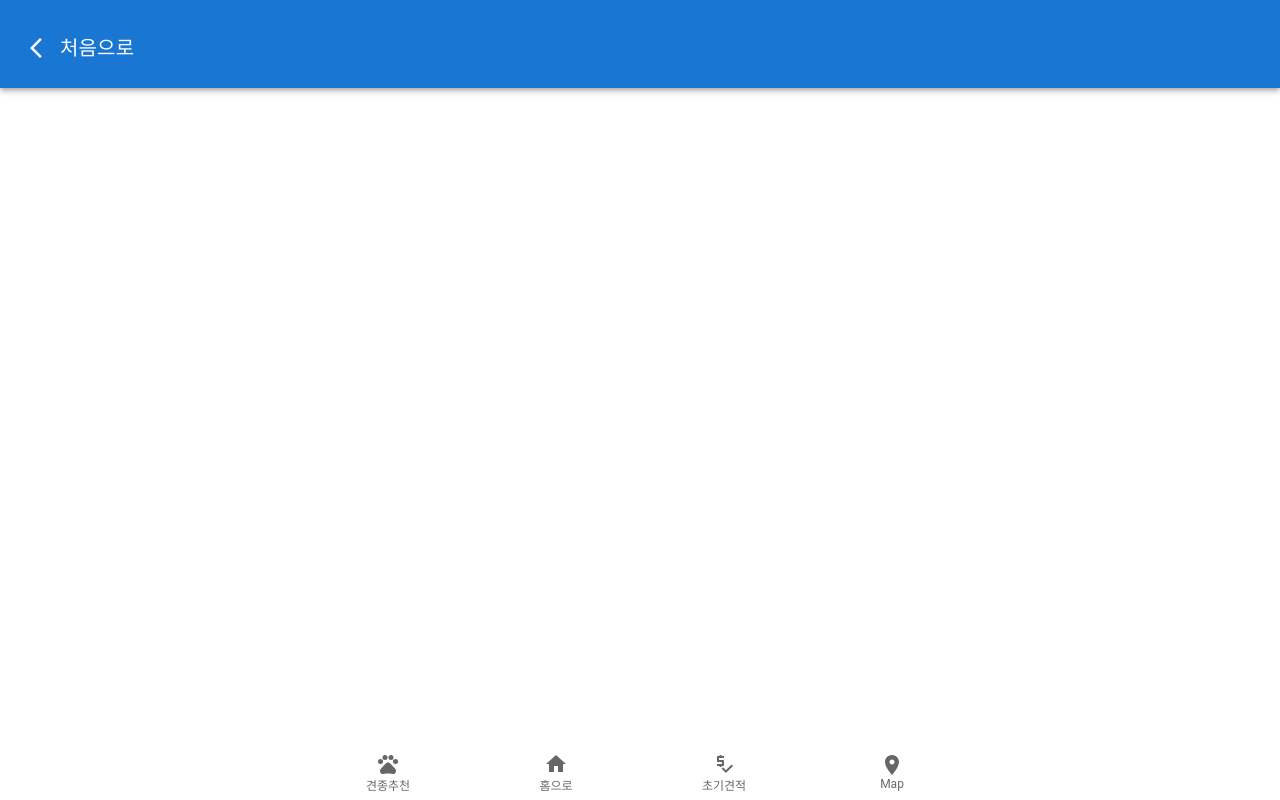
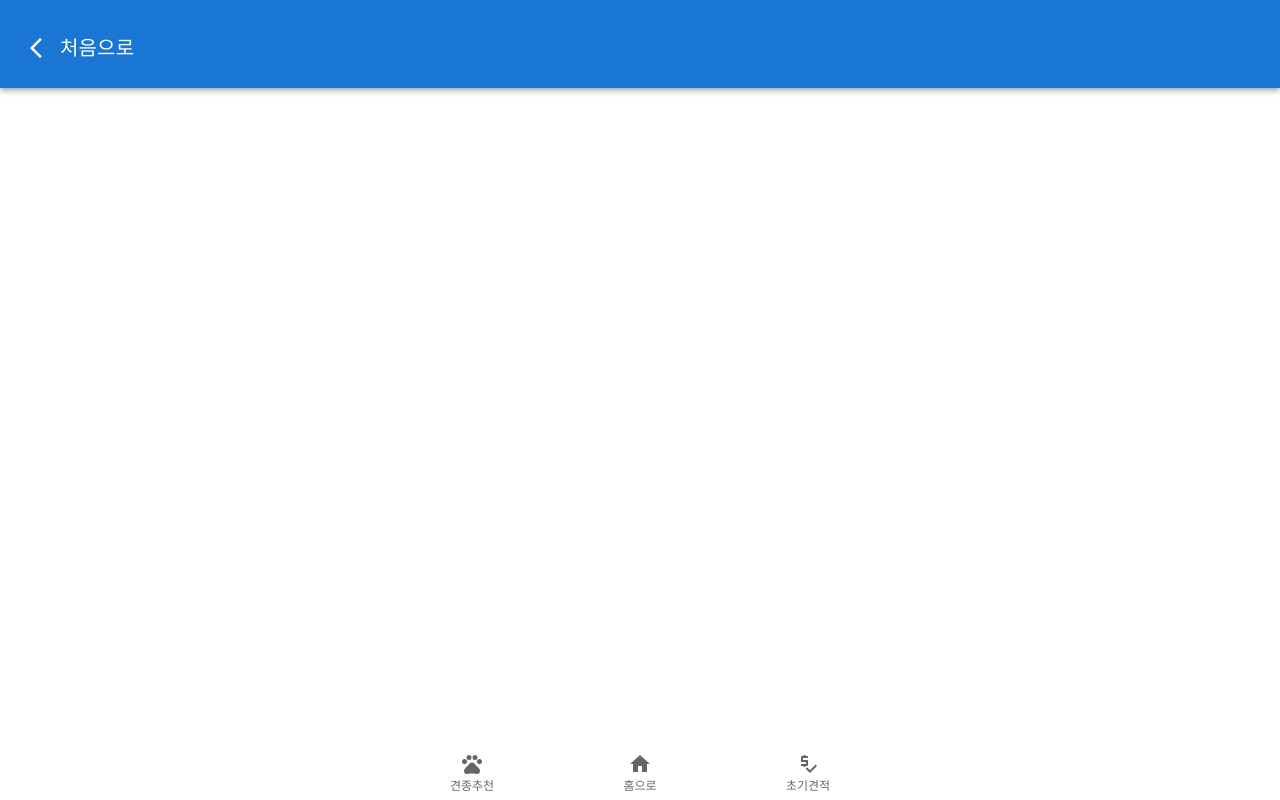
Before and after one commit to z9612/getchu, a React (Create React App) app in the folder frontend/: page /cost in a window 1280 px wide. Built offline with nearby package versions, Linux system fonts and the light colour scheme; the HTML template or start-up script is replaced by a standard one.

Commit message:
Fix : 삭제 지도버튼

```diff
--- a/frontend/src/layouts/BottomNavigationBar.js
+++ b/frontend/src/layouts/BottomNavigationBar.js
@@ -9,12 +9,11 @@ import HomeIcon from '@mui/icons-material/Home';
 import PetsIcon from '@mui/icons-material/Pets';
 import PriceCheckIcon from '@mui/icons-material/PriceCheck';
 import MapIcon from '@mui/icons-material/Map';
-
 import LocationOnIcon from '@mui/icons-material/LocationOn';
 
 const BottomNavigationBar = () => {
 
-  const [value, setValue] = React.useState(0);
+  // const [value, setValue] = React.useState(0);
 
   return (
     <Box
@@ -33,7 +32,7 @@ const BottomNavigationBar = () => {
         <BottomNavigationAction label="견종추천" icon={<PetsIcon />} component={Link} to={'/recommend'} />
         <BottomNavigationAction label="홈으로" icon={<HomeIcon />} component={Link} to={'/'} />
         <BottomNavigationAction label="초기견적" icon={<PriceCheckIcon />} component={Link} to={'/cost/breedselect'} />
-        <BottomNavigationAction label="Map" icon={<LocationOnIcon />} component={Link} to={'/map'} />
+        {/* <BottomNavigationAction label="Map" icon={<LocationOnIcon />} component={Link} to={'/map'} /> */}
       </BottomNavigation>
     </Box>
   );
```
